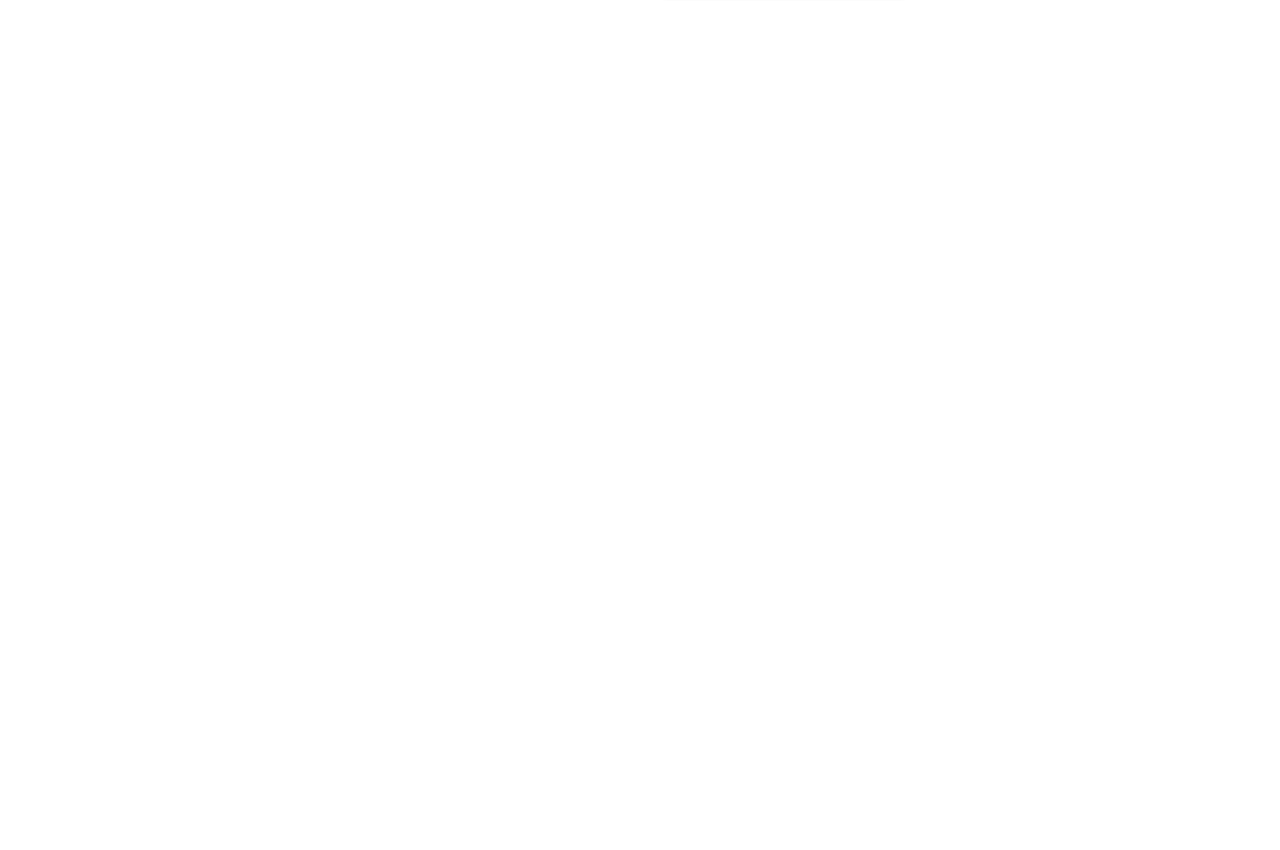
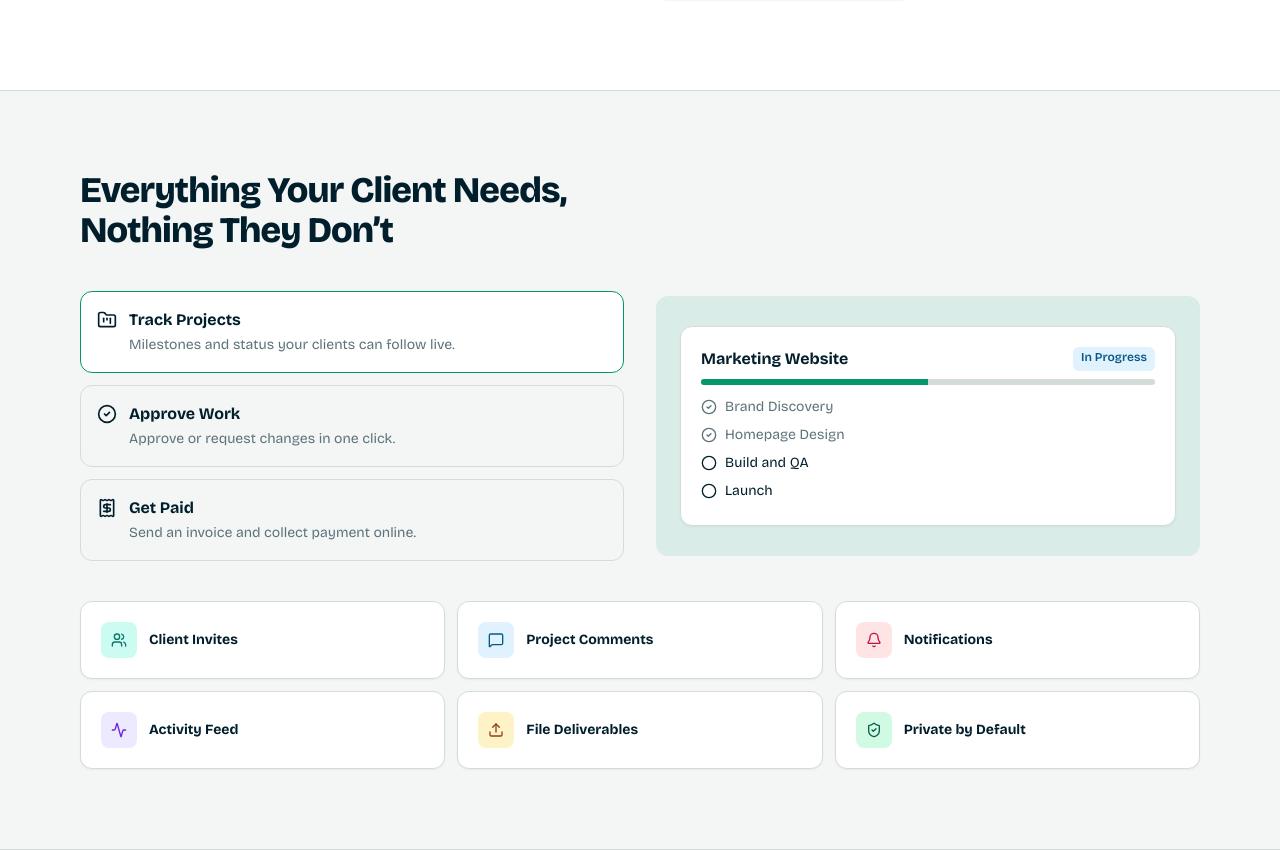
Before and after one commit to ernesto571/Clientloop, a React (Vite) app: page / in a window 1280 px wide. Shown: the part 516-1366 px from the top of the page. Before the commit the page ends 800 px from the top, so only its background shows below. Built offline with nearby package versions, Linux system fonts and the light colour scheme.

Commit message:
Product.tsx built

```diff
--- a/src/components/Home/Navbar.tsx
+++ b/src/components/Home/Navbar.tsx
@@ -1,26 +1,34 @@
-import { NavLink, useNavigate } from "react-router-dom";
-import { navLinks } from "../../constants";
+import { useNavigate } from "react-router-dom";
 import { useEffect, useState } from "react";
 import { Moon, Sun } from "lucide-react";
 
 export default function Navbar(){
     const navigate = useNavigate()
+    const [scrolled, setScrolled] = useState(false);
+    const [dark, setDark] = useState(() => localStorage.theme ? localStorage.theme === "dark" : matchMedia("(prefers-color-scheme: dark)").matches)
 
-    const [dark, setDark] = useState(() => localStorage.theme ? localStorage.theme === "dark" : matchMedia("(prefers-color-scheme: dark)").matches)
+    useEffect (() => {
+        const onScroll = () => {
+          setScrolled(window.scrollY > 36);
+        };
+        onScroll();
+        window.addEventListener("scroll", onScroll, { passive: true });
+        return () => window.removeEventListener("scroll", onScroll);
+    }, []);
 
     useEffect(() => {
         document.documentElement.classList.toggle("dark", dark)
         localStorage.theme = dark ? "dark" : "light"
     }, [dark])
 
-    const handleToggle = () => setDark(!dark)
+    const handleToggle = () => setDark(d => !d)
 
     return(
         <main>
             <div className="bg-emerald-600 text-white dark:bg-[#00ed64] dark:text-[#001e2b] text-center text-sm font-semibold px-4 py-2">New: email alerts for approvals and payments</div>
 
-            <nav className="sticky z-50 border-b border-neutral-200 dark:border-white/10 bg-white dark:bg-neutral-950" >
-                <div className="mx-auto max-w-6xl px-4 flex items-center justify-between py-3" >
+            <nav className={`inset-x-0 top-0 z-50 h-16 border-b border-neutral-200 dark:border-white/10 bg-white dark:bg-neutral-950 ${scrolled ? "fixed shadow-sm" : "relative"}`} >
+                <div className="mx-auto max-w-6xl px-4 flex items-center justify-between h-full" >
                     <b className="flex items-center gap-2 text-lg tracking-tight"><span className="h-4 w-4 rounded bg-emerald-600 text-white dark:bg-[#00ed64] dark:text-[#001e2b]"></span>Clientloop</b>
 
                     <div className="hidden md:flex gap-7 text-sm font-semibold text-neutral-500 dark:text-neutral-400" >
@@ -37,8 +45,8 @@ export default function Navbar(){
 
                         <button className="inline-flex items-center justify-center gap-2 rounded-lg bg-emerald-600 text-white dark:bg-[#00ed64] dark:text-[#001e2b] px-3.5 py-2 text-sm font-semibold shadow-sm hover:bg-emerald-500 transition">Get Started</button>
 
-                        <button onClick={handleToggle} className="grid h-9 w-9 place-items-center rounded-full bg-tint transition active:scale-95">
-                            <Moon className=" h-4 w-4 dark:hidden" />
+                        <button onClick={handleToggle} aria-label="Toggle Theme" className="grid h-9 w-9 place-items-center rounded-full bg-tint transition active:scale-95">
+                            <Moon className="h-4 w-4 dark:hidden" />
                             <Sun className="hidden h-4 w-4 dark:block" />
                         </button>
                     </div>
@@ -46,6 +54,7 @@ export default function Navbar(){
 
 
             </nav>
+            {scrolled && <div className="h-16"></div>}
         </main>
 
     )
--- /dev/null
+++ b/src/components/Home/Product.tsx
@@ -0,0 +1,89 @@
+import { useState } from "react"
+import { FolderKanban, CircleCheck, Receipt, Circle, Users, MessageSquare, Bell, Activity, Upload, ShieldCheck } from "lucide-react";
+
+const tabs = [
+    { id: "proj", icon: FolderKanban, title: "Track Projects", desc: "Milestones and status your clients can follow live." },
+    { id: "appr", icon: CircleCheck, title: "Approve Work", desc: "Approve or request changes in one click." },
+    { id: "inv", icon: Receipt, title: "Get Paid", desc: "Send an invoice and collect payment online." },
+]
+
+const features = [
+    { icon: Users, title: "Client Invites", color: "bg-teal-100 text-teal-700 dark:bg-teal-500/15 dark:text-teal-300" },
+    { icon: MessageSquare, title: "Project Comments", color: "bg-sky-100 text-sky-800 dark:bg-sky-500/15 dark:text-sky-300" },
+    { icon: Bell, title: "Notifications", color: "bg-rose-100 text-rose-700 dark:bg-rose-500/15 dark:text-rose-300" },
+    { icon: Activity, title: "Activity Feed", color: "bg-violet-100 text-violet-700 dark:bg-violet-500/15 dark:text-violet-300" },
+    { icon: Upload, title: "File Deliverables", color: "bg-amber-100 text-amber-800 dark:bg-amber-500/15 dark:text-amber-300" },
+    { icon: ShieldCheck, title: "Private by Default", color: "bg-emerald-100 text-emerald-800 dark:bg-emerald-500/15 dark:text-emerald-300" },
+]
+
+export default function Product () {
+
+    const [ activeTab, setActiveTab ] = useState("proj")
+
+    return (
+        <section id="product" className="border-y border-neutral-200 dark:border-white/10 bg-neutral-50 dark:bg-neutral-900/40" >
+            <div className="mx-auto max-w-6xl px-4 py-20" >
+                <h2 className="text-3xl sm:text-4xl font-extrabold tracking-tight max-w-xl">Everything Your Client Needs, Nothing They Don’t</h2>
+
+                <div className="mt-10 grid md:grid-cols-2 gap-8 items-center" >
+                    <div className="space-y-3" >
+                        {tabs.map(t => (
+                            <button key={t.id} onClick={() => setActiveTab(t.id)} className={`w-full text-left flex gap-3 rounded-xl border p-4 transition ${activeTab === t.id ? "border-emerald-600 dark:border-[#00ed64] bg-white dark:bg-neutral-900" : "border-neutral-200 dark:border-white/10"}`}>
+                                <span className="mt-0.5"><t.icon className="h-5 w-5" /></span>
+                                <span>
+                                    <b className="block">{t.title}</b>
+                                    <span className="text-sm text-neutral-500 dark:text-neutral-400">{t.desc}</span>
+                                </span>
+                            </button>
+                        ))}
+
+                    </div>
+
+                    <div className="rounded-xl bg-emerald-600/10 dark:bg-[#00ed64]/10 p-6 grid place-items-center min-h-[260px]" >
+                        { activeTab === "proj" && (
+                            <div className="rounded-xl border border-neutral-200 dark:border-white/10 bg-white dark:bg-neutral-900 shadow-sm p-5 w-full">
+                                <div className="flex justify-between">
+                                    <b>Marketing Website</b>
+                                    <span className="rounded-md px-2 py-0.5 text-xs font-semibold whitespace-nowrap bg-sky-100 text-sky-800 dark:bg-sky-500/15 dark:text-sky-300">In Progress</span>
+                                </div>
+                                <div className="h-1.5 rounded-full bg-neutral-200 dark:bg-white/10 overflow-hidden my-2">
+                                    <div className="h-full bg-emerald-600 dark:bg-[#00ed64]" style={{ width: "50%" }}></div>
+                                </div>
+                                <p className="flex items-center gap-2 text-sm py-1 text-neutral-500 dark:text-neutral-400"><CircleCheck className="h-4 w-4" />Brand Discovery</p>
+                                <p className="flex items-center gap-2 text-sm py-1 text-neutral-500 dark:text-neutral-400"><CircleCheck className="h-4 w-4" />Homepage Design</p>
+                                <p className="flex items-center gap-2 text-sm py-1 "><Circle className="h-4 w-4" />Build and QA</p>
+                                <p className="flex items-center gap-2 text-sm py-1 "><Circle className="h-4 w-4" />Launch</p>
+                            </div>
+                        ) }
+                        { activeTab === "appr" && (
+                            <div className="rounded-xl border border-neutral-200 dark:border-white/10 bg-white dark:bg-neutral-900 shadow-sm p-5 w-full" >
+                                <div className="flex justify-between"><b>homepage-v2.fig</b><span className="rounded-md px-2 py-0.5 text-xs font-semibold whitespace-nowrap bg-amber-100 text-amber-800 dark:bg-amber-500/15 dark:text-amber-300">Pending</span></div>
+                                <p className="text-sm text-neutral-500 dark:text-neutral-400 mt-1 mb-3">Uploaded today. Waiting on Acme Solar.</p>
+                                <div className="flex gap-2"><span className="inline-flex items-center justify-center gap-2 rounded-lg bg-emerald-600 text-white dark:bg-[#00ed64] dark:text-[#001e2b] px-3.5 py-2 text-sm font-semibold shadow-sm hover:bg-emerald-500 transition">Approve</span><span className="inline-flex items-center justify-center gap-2 rounded-lg border border-neutral-200 dark:border-white/10 px-3.5 py-2 text-sm font-semibold hover:bg-neutral-50 dark:hover:bg-white/5 transition">Request Changes</span></div>
+                            </div>
+                        ) }
+
+                        { activeTab === "inv" && (
+                            <div className="rounded-xl border border-neutral-200 dark:border-white/10 bg-white dark:bg-neutral-900 shadow-sm p-5 w-full" >
+                                <div className="flex justify-between"><b>INV-001 · $1,200</b><span className="rounded-md px-2 py-0.5 text-xs font-semibold whitespace-nowrap bg-sky-100 text-sky-800 dark:bg-sky-500/15 dark:text-sky-300">Sent</span></div>
+                                <p className="text-sm text-neutral-500 dark:text-neutral-400 mt-1 mb-3">Homepage Design, Brand Kit</p>
+                                <span className="inline-flex items-center justify-center gap-2 rounded-lg bg-emerald-600 text-white dark:bg-[#00ed64] dark:text-[#001e2b] px-3.5 py-2 text-sm font-semibold shadow-sm hover:bg-emerald-500 transition">Pay Now</span>
+                            </div>
+                        ) }
+
+                    </div>
+                </div>
+
+                <div className="mt-10 grid sm:grid-cols-2 lg:grid-cols-3 gap-3">
+                    {features.map(f => (
+                        <div key={f.title} className="rounded-xl border border-neutral-200 dark:border-white/10 bg-white dark:bg-neutral-900 shadow-sm p-5  flex items-center gap-3">
+                            <span className={`h-9 w-9 rounded-lg grid place-items-center ${f.color}`}><f.icon className="h-4 w-4" /></span>
+                            <b className="text-sm">{f.title}</b>
+                        </div>
+                    ))}
+                </div>
+            </div>
+
+        </section>
+    )
+}
--- a/src/pages/Homepage.tsx
+++ b/src/pages/Homepage.tsx
@@ -1,4 +1,5 @@
 import Hero from "../components/Home/Hero";
+import Product from "../components/Home/Product";
 
 
 export default function HomePage (){
@@ -6,7 +7,7 @@ export default function HomePage (){
     return (
         <main>
             <Hero />
-
+            <Product />
         </main>
     )
 }
```
